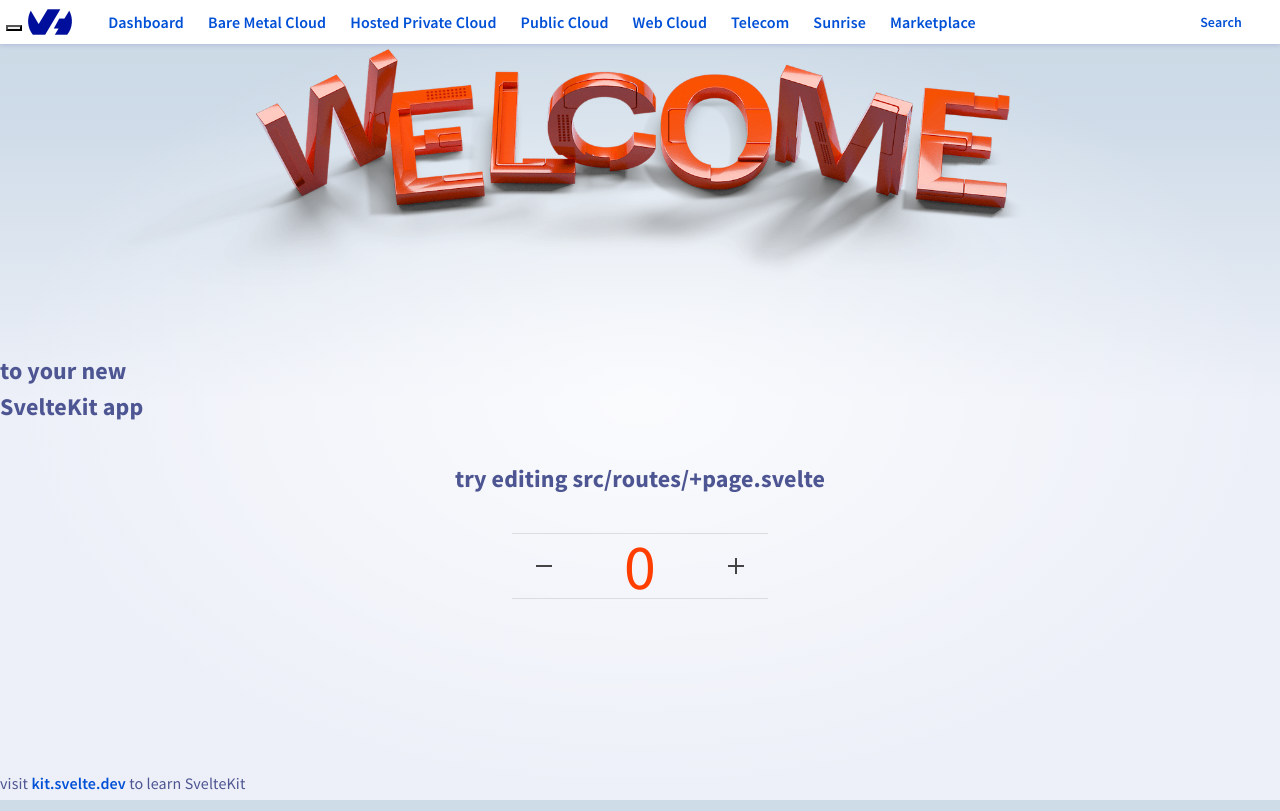
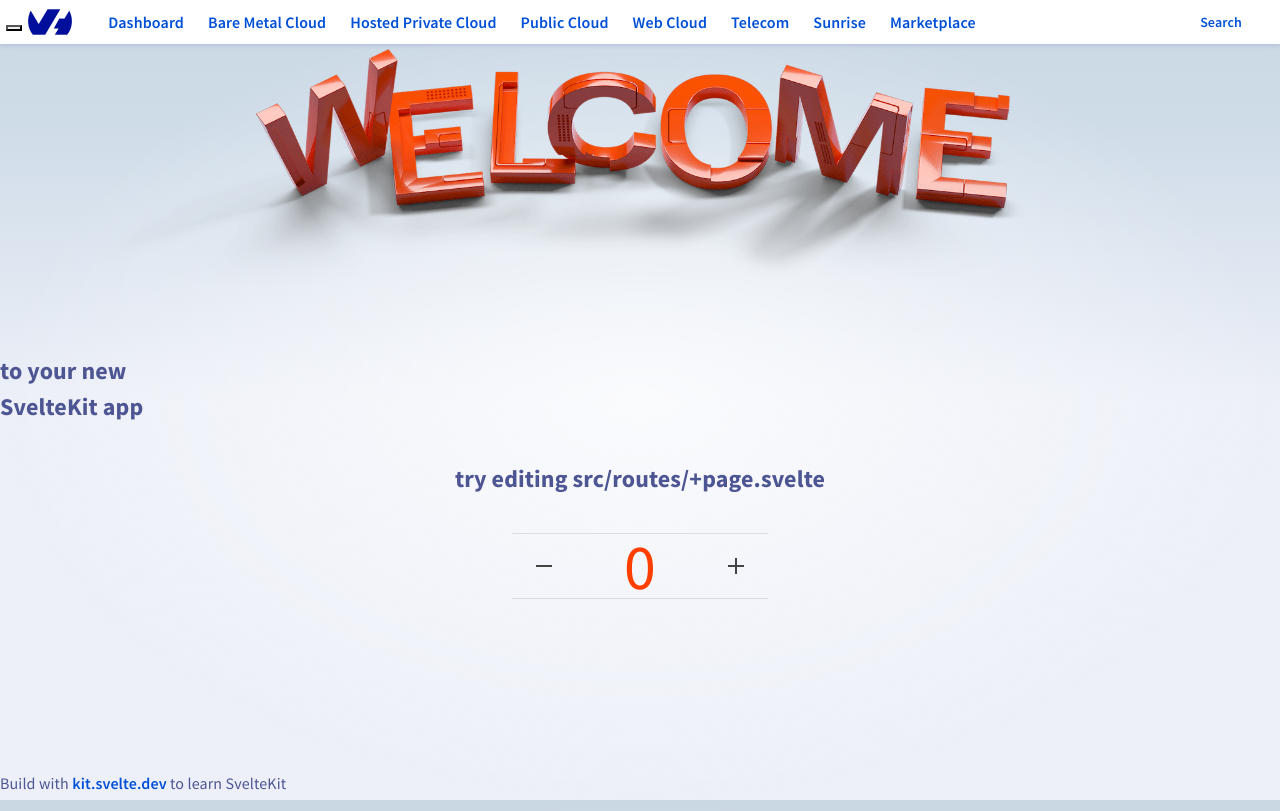
Before and after one commit to TheRainbowPhoenix/ovh-manager, a SvelteKit app: page / in a window 1280 px wide. Built offline with nearby package versions, Linux system fonts and the light colour scheme.

Commit message:
Fix build

```diff
--- a/src/lib/components/container/navbar/NavBar.svelte
+++ b/src/lib/components/container/navbar/NavBar.svelte
@@ -16,7 +16,7 @@
 	let currentUniverse: string = 'currentUniverse';
 	let isDropdownOpen = false;
 
-	let searchURL = '/test'; // TODO: to store
+	let searchURL = '#'; // TODO: to store
 
 	onMount(async () => {
 		fetchUniverses().then((u) => {
--- a/src/routes/+layout.svelte
+++ b/src/routes/+layout.svelte
@@ -14,11 +14,10 @@
 			</main>
 			<iframe title="app" role="document" src="about:blank" />
 		</div>
+		<div class="managerShell_footer">
+			<p>Build with <a href="https://kit.svelte.dev">kit.svelte.dev</a> to learn SvelteKit</p>
+		</div>
 	</div>
-
-	<footer>
-		<p>visit <a href="https://kit.svelte.dev">kit.svelte.dev</a> to learn SvelteKit</p>
-	</footer>
 </div>
 
 <style lang="scss">
```
